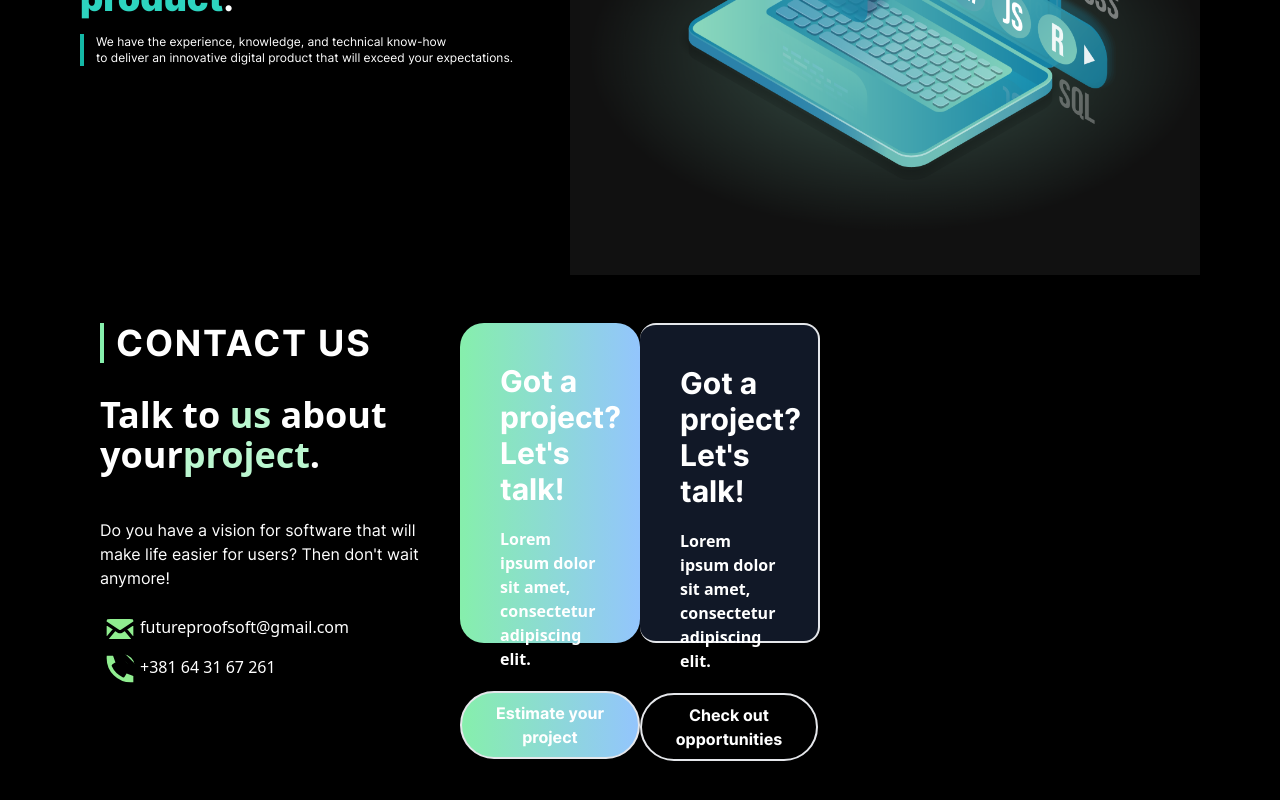
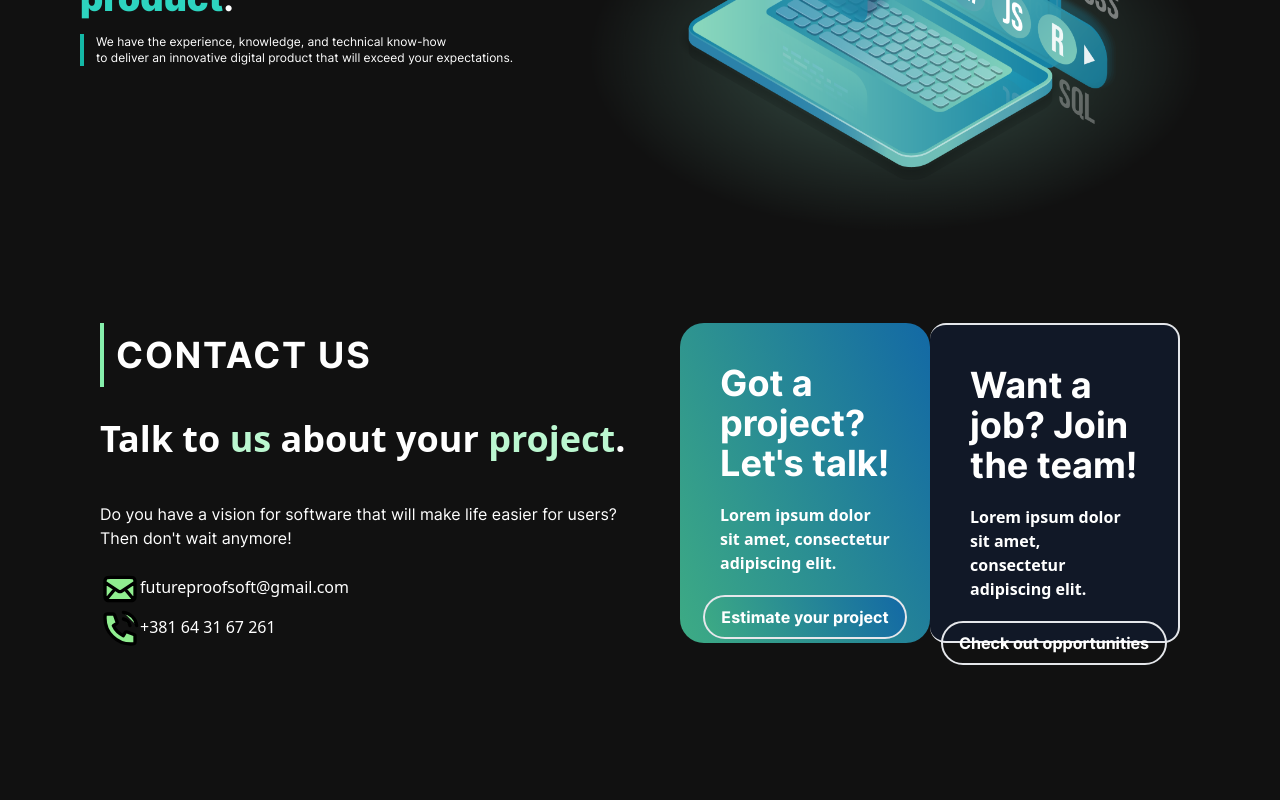
Before and after one commit to futureproofsoft/fps-web, a Next.js app: page / in a window 1280 px wide. Shown: the part 410-1210 px from the top of the page. Built offline with nearby package versions, Linux system fonts and the light colour scheme.

Commit message:
feat(contactus): contact us finished (#5)

```diff
--- a/src/app/layout.tsx
+++ b/src/app/layout.tsx
@@ -56,7 +56,7 @@ export default function RootLayout({
 }) {
   return (
     <html>
-      <body className='mx-20 bg-black text-white'>
+      <body className='bg-blackBg mx-20 text-white'>
         <NavBar />
         {children}
       </body>
--- a/src/components/ContactUs.tsx
+++ b/src/components/ContactUs.tsx
@@ -6,17 +6,17 @@ import PhoneSVG from '../../public/svg/phone-call-svgrepo-com.svg';
 export default function ContactUs() {
   return (
     <section>
-      <div className='relative mx-5 flex grid min-h-screen grid-cols-3 flex-col py-12'>
+      <div className='mx-5 grid min-h-screen grid-cols-2 space-x-10 py-12'>
         <div className='grid grid-cols-1'>
           <div className='prose lg:prose-xl'>
-            <h2 className='border-s-4 border-green-300 px-3 uppercase tracking-wider text-white'>
+            <h2 className='border-s-4 border-green-300 p-3 uppercase tracking-wider text-white'>
               Contact us
             </h2>
-            <p className='font-sans text-4xl font-bold text-white'>
+            <p className='my-10 font-sans text-4xl font-bold text-white'>
               Talk to <span className='text-green-200'>us</span> about your
-              <span className='text-green-200'>project</span>.
+              <span className='text-green-200'> project</span>.
             </p>
-            <p className='text-base text-white'>
+            <p className='my-5 text-base text-white '>
               Do you have a vision for software that will make life easier for
               users? Then don't wait anymore!
             </p>
@@ -45,21 +45,21 @@ export default function ContactUs() {
           </div>
         </div>{' '}
         <div className='grid grid-cols-2'>
-          <div className='flex h-80 flex-col rounded-3xl bg-gradient-to-r from-green-300 to-blue-300 text-white'>
-            <h2 className='px-10 pt-10 font-bold'>
+          <div className='from-lightGreen to-darkBlue bg-custom-gradient flex h-80 flex-col rounded-3xl text-white'>
+            <h1 className='px-10 pt-10 font-bold'>
               Got a project? Let's talk!
-            </h2>
+            </h1>
             <p className='text-m flex self-center px-10 py-5 font-sans font-bold text-white'>
               Lorem ipsum dolor sit amet, consectetur adipiscing elit.
             </p>
-            <button className='flex self-center rounded-full border-2 border-solid bg-gradient-to-r from-green-300 to-blue-300 px-4  py-2 font-bold text-white'>
+            <button className='from-lightGreen to-darkBlue bg-custom-gradient flex self-center rounded-full border-2 border-solid px-4  py-2 font-bold text-white'>
               Estimate your project
             </button>
           </div>
           <div className='flex h-80 flex-col rounded-2xl border-y-2 border-r-2  border-solid  bg-gray-900 text-white'>
-            <h2 className='px-10 pt-10 font-bold'>
-              Got a project? Let's talk!
-            </h2>
+            <h1 className='px-10 pt-10 font-bold'>
+              Want a job? Join the team!
+            </h1>
             <p className='text-m flex justify-center justify-items-center self-center px-10 py-5 font-sans font-bold text-white'>
               Lorem ipsum dolor sit amet, consectetur adipiscing elit.
             </p>
--- a/tailwind.config.ts
+++ b/tailwind.config.ts
@@ -5,10 +5,17 @@ export default {
   content: ['./src/**/*.{js,jsx,ts,tsx}'],
   theme: {
     extend: {
+      backgroundImage: {
+        'custom-gradient': 'linear-gradient(68deg, var(--tw-gradient-stops))',
+      },
       fontFamily: {
         primary: ['Inter', ...defaultTheme.fontFamily.sans],
       },
       colors: {
+        lightGreen: '#3DAB84',
+        darkBlue: '#1369A5',
+        greenText: '#8BD8BD',
+        blackBg: '#111111',
         primary: {
           // Customize it on globals.css :root
           50: 'rgb(var(--tw-color-primary-50) / <alpha-value>)',
```
